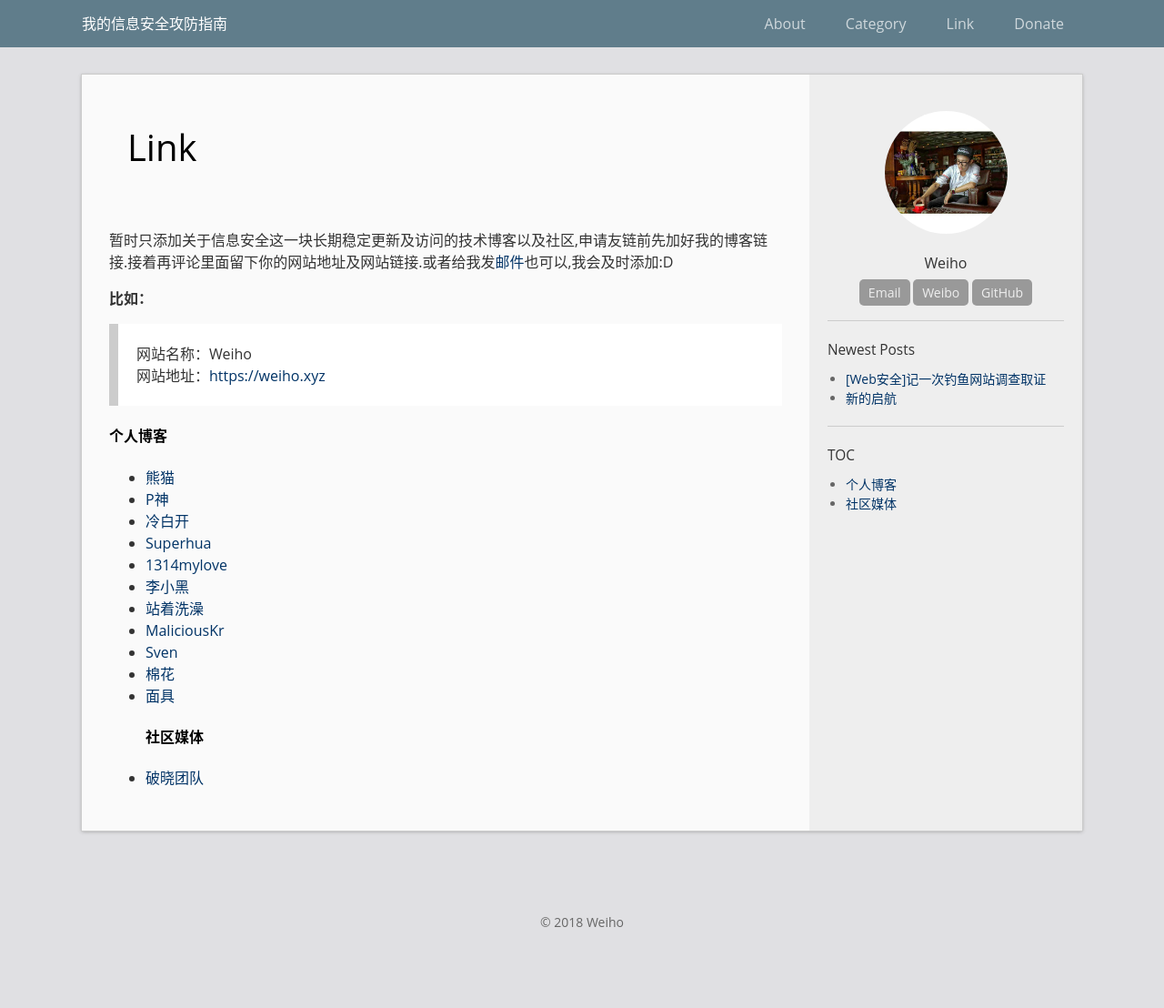
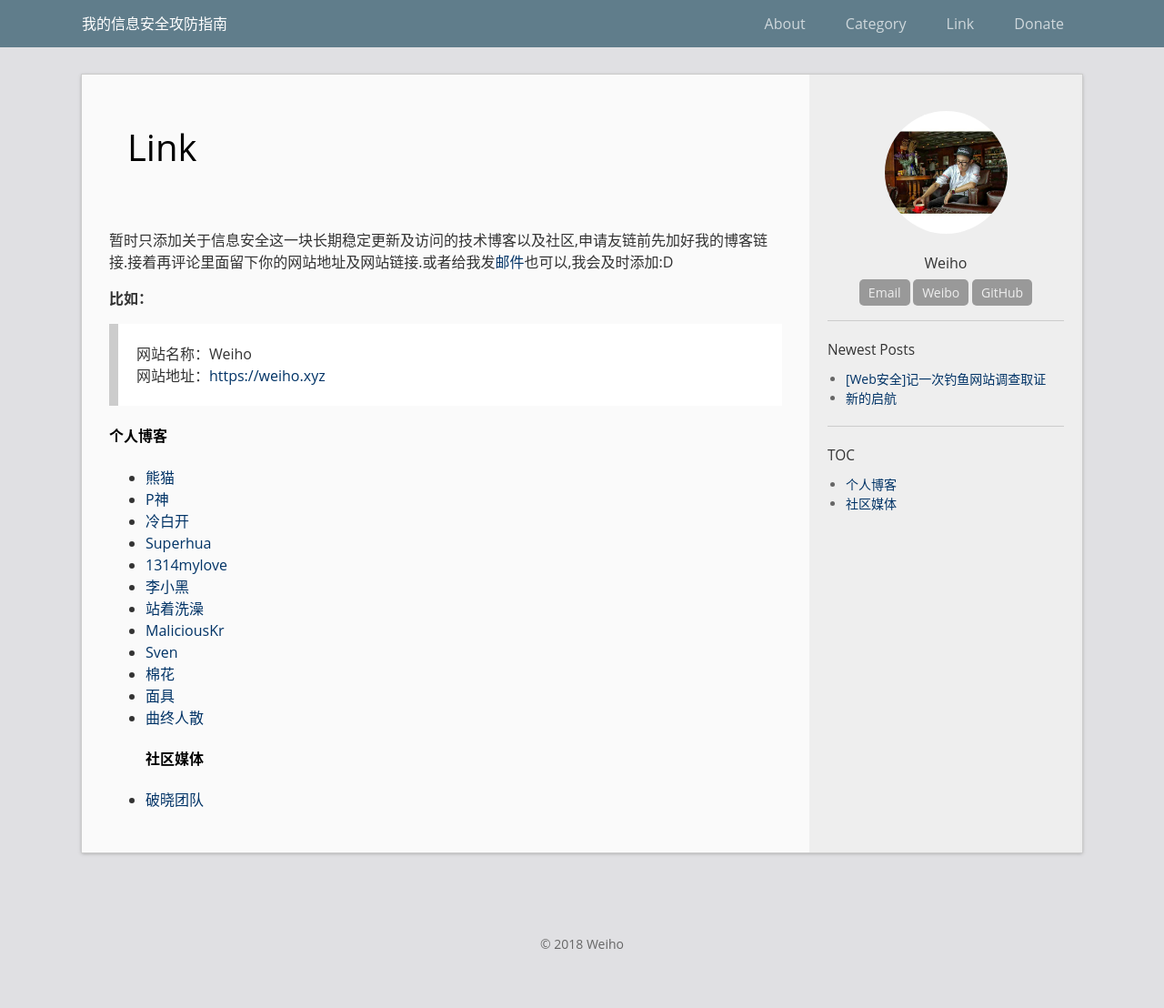
Before and after one commit to we1h0/zhaoweiho.github.io, a Jekyll site: the page built from link.md, in a window 1280 px wide. Shown: the whole page at 91% size. Built offline with Jekyll 4.4.1, drawn with Linux system fonts in a browser that asks for light colours; before the commit the page ends 1084 px from its top, so only the background shows below that.

Commit message:
Update link.md

```diff
--- a/link.md
+++ b/link.md
@@ -19,6 +19,7 @@ permalink: /link/
  - [Sven](http://www.eval.cc/)
  - [棉花](http://www.mianhuage.com/)
  - [面具](https://www.lovesec.com)
+ - [曲终人散](http://www.80hack.com)
 <br>
 #### **社区媒体**
  - [破晓团队](http://www.secbug.org/)
```
